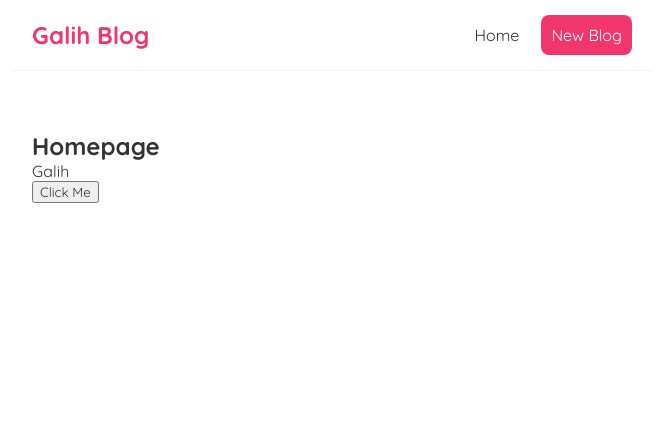
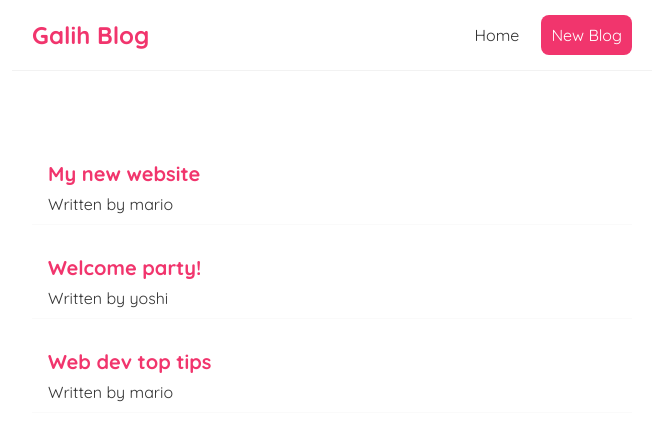
Before and after one commit to galihpermana29/learn-reactjs, a React (Create React App) app: page / in a window 1280 px wide. Shown: the top 440 px of the page, without its empty margins (308-971 px from the left). Built offline with nearby package versions, Linux system fonts and the light colour scheme; the HTML template or start-up script is replaced by a standard one.

Commit message:
Outputting List using map() and key

```diff
--- a/src/Home.js
+++ b/src/Home.js
@@ -1,22 +1,33 @@
 import { useState } from 'react';
 const Home = () => {
 	// let name = 'Galih';
-   console.log(useState('Galih'))
+   // console.log(useState('Galih'))
 
    // Menggunakan useState hook, jadi ketika di klik, akan merubah data yang ada pada htmlnya (misalnya begitu). nah sesuatu yang seperti itu membutuhkan variabel yang reactive, sehingga ketika terjadi perubahan akan merender ulang template html yang sudah ada.
 
    // import {useState} from 'react', lalu gunakan useState() seperti function biasa, yang mana dia mereturn sebuah array, value yang pertama adalah parameternya dan value yang kedua adalah function yang bisa merubah value yang pertama itu. seperti di bawah ini
-   let [name, setName] = useState('Galih');
-	const handleClickOne = (e) => {
-		setName('Permana');
-	};
+   // let [name, setName] = useState('Galih');
+	// const handleClickOne = (e) => {
+	// 	setName('Permana');
+   // };
+
+   const [blogs, setBlogs] = useState([
+      { title: 'My new website', body: 'lorem ipsum...', author: 'mario', id: 1 },
+      { title: 'Welcome party!', body: 'lorem ipsum...', author: 'yoshi', id: 2 },
+      { title: 'Web dev top tips', body: 'lorem ipsum...', author: 'mario', id: 3 }
+    ])
 
 	return (
 		<div className="home">
-			<h2>Homepage</h2>
-			<p>{name}</p>
+         {blogs.map((blog) => (
+           <div className="blog-preview" key={blog.id}>
+              <h2>{blog.title}</h2>
+              <p>Written by {blog.author} </p>
+           </div>
+         ))}
+			{/* <p>{name}</p> */}
 			{/* if the function doesnt passing an argument */}
-			<button onClick={handleClickOne}>Click Me</button>
+			{/* <button onClick={handleClickOne}>Click Me</button> */}
 			{/* <button onClick={(e) => {
             handleClickTwo('Galih', e)
          }}>Click Me Again</button> */}
--- a/src/index.css
+++ b/src/index.css
@@ -33,3 +33,18 @@
 	margin: 40px auto;
 	padding: 20px;
 }
+
+/* blog previews / list */
+.blog-preview {
+   padding: 10px 16px;
+   margin: 20px 0;
+   border-bottom: 1px solid #fafafa;
+ }
+ .blog-preview:hover {
+   box-shadow: 1px 3px 5px rgba(0,0,0,0.1);
+ }
+ .blog-preview h2 {
+   font-size: 20px;
+   color: #f1356d;
+   margin-bottom: 8px;
+ }
```
Also changed, not shown: 1 other file (tests, documents, lock files or other folders).
